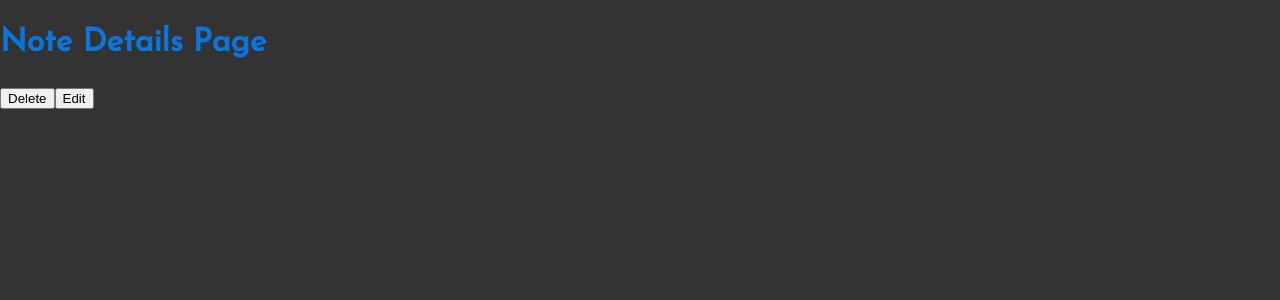
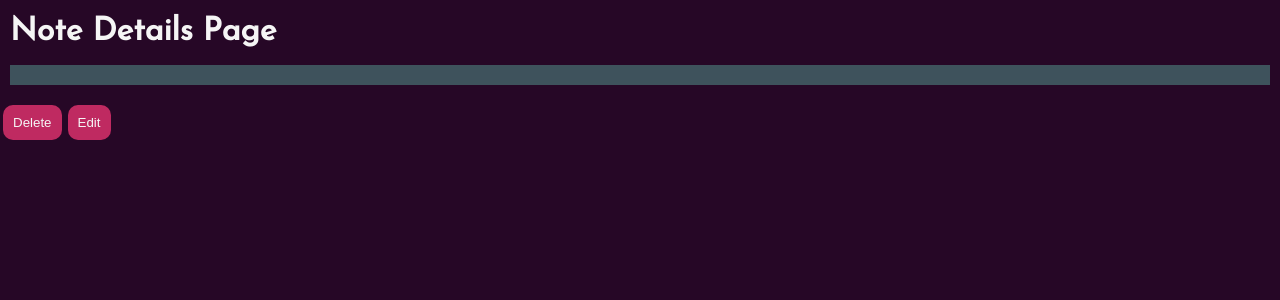
Before and after one commit to aardapeker/notes-app-with-react, a React (Create React App) app: page /notes/1 in a window 1280 px wide. Shown: the top 300 px of the page. Built offline with nearby package versions, Linux system fonts and the light colour scheme; no server answers.

Commit message:
fixed bugs and cleaned

```diff
--- a/package.json
+++ b/package.json
@@ -37,5 +37,8 @@
       "last 1 firefox version",
       "last 1 safari version"
     ]
+  },
+  "devDependencies": {
+    "@babel/plugin-proposal-private-property-in-object": "^7.21.11"
   }
 }
--- a/src/App.js
+++ b/src/App.js
@@ -1,9 +1,14 @@
+// NoteDetail
+//  |
+// App --> AllNotes --> SingleNote
+//  |
+// AddNote --> Editor
+
 import { BrowserRouter as Router, Routes, Route } from 'react-router-dom'
-import './App.css'
 import AllNotes from './components/AllNotes'
 import NoteDetail from './components/NoteDetail'
 import AddNote from './components/AddNote'
-import { useEffect, useState } from 'react'
+import { useState } from 'react'
 
 function App() {
   let savedNote = localStorage.getItem('savedNote')
@@ -13,16 +18,18 @@ function App() {
 
   const handleData = (data) => {
     setNotes(data)
-    console.log(notes)
   }
 
   const handleNote = (note) => {
-    console.log(note)
     setNote(note)
   }
 
   const handleNoteID = (noteID) => {
     setNoteID(noteID)
+  }
+
+  const handleClean = () => {
+    setNote(null)
   }
 
   return (
@@ -33,7 +40,12 @@ function App() {
           <Route
             path='add'
             element={
-              <AddNote onData={handleData} note={note} noteID={noteID} />
+              <AddNote
+                onData={handleData}
+                note={note}
+                noteID={noteID}
+                onCleaningNote={handleClean}
+              />
             }
           />
           <Route path='notes'>
--- a/src/components/AddNote.js
+++ b/src/components/AddNote.js
@@ -1,8 +1,13 @@
 import TinyMCE from './Editor'
-const AddNote = ({ onData, note, noteID }) => {
+const AddNote = ({ onData, note, noteID, onCleaningNote }) => {
   return (
     <div className='editor-mce'>
-      <TinyMCE onData={onData} note={note} noteID={noteID} />
+      <TinyMCE
+        onData={onData}
+        note={note}
+        noteID={noteID}
+        onCleanNote={onCleaningNote}
+      />
     </div>
   )
 }
--- a/src/components/AllNotes.js
+++ b/src/components/AllNotes.js
@@ -4,9 +4,15 @@ import { nanoid } from 'nanoid'
 
 function AllNotes({ notes }) {
   let navigate = useNavigate()
+
   const handleClick = (i) => {
     navigate(`/notes/${i}`)
   }
+
+  const handleNavigate = () => {
+    navigate('add')
+  }
+
   return (
     <div>
       <h1>Notes List Page</h1>
@@ -18,6 +24,7 @@ function AllNotes({ notes }) {
             handleClick={() => handleClick(idx)}
           />
         ))}
+        <button onClick={handleNavigate}>Add Note</button>
       </div>
     </div>
   )
--- a/src/components/Editor.css
+++ /dev/null
@@ -1,21 +0,0 @@
-@import url('https://fonts.googleapis.com/css2?family=Josefin+Sans&display=swap');
-
-body {
-  color: #0C74DB;
-  background-color: #333;
-  font-family: 'Josefin Sans', sans-serif;
-  line-height: 1.4;
-}
-
-.editor-mce {
-  width: 50%;
-  margin: auto;
-  margin-top: 10px;
-}
-
-@media screen and (max-width: 800px) {
-  .editor-mce {
-    width: 95%;
-
-  }
-}
--- a/src/components/Editor.js
+++ b/src/components/Editor.js
@@ -1,43 +1,43 @@
 import React, { useEffect, useRef, useState } from 'react'
 import { useNavigate } from 'react-router-dom'
 import { Editor } from '@tinymce/tinymce-react'
-import './Editor.css'
 
 const API_KEY = process.env.REACT_APP_API_KEY
 
-export default function TinyMCE({ onData, note, noteID }) {
+export default function TinyMCE({ onData, note, noteID, onCleanNote }) {
   let navigate = useNavigate()
   let savedNote = localStorage.getItem('savedNote')
-  console.log(JSON.parse(savedNote))
+
   const [notes, setNotes] = useState(savedNote ? JSON.parse(savedNote) : [])
   const [isInit, setIsInit] = useState(false)
   const editorRef = useRef(null)
+
   if (note !== null) {
-    console.log(note)
-    console.log(noteID)
-    editorRef.current?.setContent(note)
+    // If user click edit button on NoteDetail component note variables has a value.
+    editorRef.current?.setContent(note) // Then this value wrote on editor.
   }
+
   const log = () => {
     if (editorRef.current) {
       if (note !== null) {
-        setNotes(notes.filter((eachNote, idx) => idx !== +noteID))
-        console.log(notes)
+        setNotes((prevNotes) => prevNotes.filter((_, idx) => idx !== +noteID)) // before add updating note to existing notes, delete previous note.
+        onCleanNote(note) // when my job is finished for note variable, send onCleanNote function to app and clean this note to null again.
       }
-      let content = editorRef.current.getContent()
+      let content = editorRef.current.getContent() // When user write smth on editor, this value assigned to content variable.
       setNotes((prev) => {
-        return [content, ...prev]
+        return [content, ...prev] // after deleting previous note, then add new added note to first.
       })
     }
   }
 
   useEffect(() => {
     localStorage.setItem('savedNote', JSON.stringify(notes))
-    onData(notes)
-    console.log(notes)
+    onData(notes) // when notes array changed or first initialized, pass data to parent components via onData function.
 
     if (isInit) {
       navigate('/')
     }
+    // eslint-disable-next-line
   }, [notes])
 
   return (
@@ -85,7 +85,7 @@ export default function TinyMCE({ onData, note, noteID }) {
           content_style:
             'body { font-family:Helvetica,Arial,sans-serif; font-size:14px, }' +
             'div { margin: 10px; border: 5px solid red; padding: 3px; } ' +
-            '.blue { color: blue; } .dark { background-color: #333; color:#f5f5f5; }',
+            '.blue { color: blue; } .dark { background-color: #3e525c; color:#f5f5f5; }',
         }}
       />
       <button onClick={log}>Log editor content</button>
--- a/src/components/NoteDetail.js
+++ b/src/components/NoteDetail.js
@@ -1,22 +1,22 @@
 import { useParams } from 'react-router-dom'
 import { useState, useEffect } from 'react'
 import { useNavigate } from 'react-router-dom'
+
 function NoteDetail({ notes, onData, onNote, onNoteID }) {
   let navigate = useNavigate()
-  let { id } = useParams()
+  let { id } = useParams() // caught note's id from url
   const [newNotes, setNewNotes] = useState(notes)
 
-  console.log(newNotes)
   const handleDelete = async () => {
-    console.log(id)
-    await setNewNotes(newNotes.filter((newNote, idx) => idx !== +id))
-    console.log(newNotes)
+    // when i clicked delete button, it takes more time to filtering notes.
+    await setNewNotes((prevNewNotes) => {
+      return prevNewNotes.filter((_, idx) => idx !== +id)
+    })
     navigate('/')
   }
 
   const handleEdit = () => {
-    console.log('edit')
-    onNote(notes[id])
+    onNote(notes[id]) // this function sends a note variable to the app file that wanted to edit by user.
     onNoteID(id)
     navigate('/add')
   }
@@ -24,12 +24,15 @@ function NoteDetail({ notes, onData, onNote, onNoteID }) {
   useEffect(() => {
     onData(newNotes)
     localStorage.setItem('savedNote', JSON.stringify(newNotes))
+    // eslint-disable-next-line
   }, [newNotes])
 
   return (
     <div>
       <h1>Note Details Page </h1>
-      <p dangerouslySetInnerHTML={{ __html: notes[id] }}></p>
+      <p
+        className='noteDetail'
+        dangerouslySetInnerHTML={{ __html: notes[id] }}></p>
       <button onClick={handleDelete}>Delete</button>
       <button onClick={handleEdit}>Edit</button>
     </div>
--- a/src/index.css
+++ b/src/index.css
@@ -1,3 +1,5 @@
+@import url('https://fonts.googleapis.com/css2?family=Josefin+Sans&display=swap');
+
 body {
   margin: 0;
   font-family: -apple-system, BlinkMacSystemFont, 'Segoe UI', 'Roboto', 'Oxygen',
@@ -5,6 +7,25 @@ body {
     sans-serif;
   -webkit-font-smoothing: antialiased;
   -moz-osx-font-smoothing: grayscale;
+  color: #f5f5f5;
+  background-color: #260726;
+  font-family: 'Josefin Sans', sans-serif;
+  line-height: 1.4;
+}
+
+h1 {
+  color: #f5f5f5;
+  margin: 10px;
+}
+
+button {
+  padding: 10px;
+  border-radius: 10px;
+  color: #f5f5f5;
+  background-color: #BF2A61;
+  cursor: pointer;
+  margin: 10px 3px;
+  border: none;
 }
 
 code {
@@ -13,7 +34,27 @@ code {
 }
 
 .singleNote {
-  background-color: #aaa;
+  background-color: #3e525c;
+  padding: 10px;
+  margin: 10px 10px;
+  cursor: pointer;
+}
+
+.noteDetail {
+  background-color: #3e525c;
   padding: 10px;
   margin: 10px 10px;
 }
+
+.editor-mce {
+  width: 50%;
+  margin: auto;
+  margin-top: 10px;
+}
+
+@media screen and (max-width: 800px) {
+  .editor-mce {
+    width: 95%;
+
+  }
+}
```
Also changed, not shown: src/App.css (deleted), 1 other file (tests, documents, lock files or other folders).
